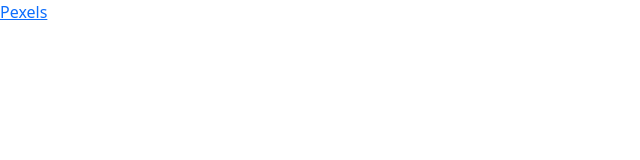
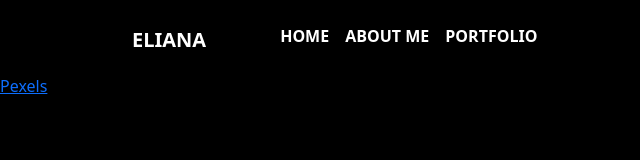
Before and after one commit to Nyayic/Eliana-Fashion-Model-Portfolio, a plain HTML site: page index.html in a window 1280 px wide. Shown: the whole page, without its empty margins (0-640 px from the left). Drawn offline with Linux system fonts and the light colour scheme.

Commit message:
Set up navigation

```diff
--- a/assets/css/styles.css
+++ b/assets/css/styles.css
@@ -0,0 +1,15 @@
+body{
+    margin: 0;
+    background-color: #000;
+}
+.navbar{
+    background-color: #000;
+    border-bottom: 2px solid #000;
+
+}
+.navbar a{
+    color: #fff;
+    text-transform: uppercase;
+    font-weight: 700;
+    padding: 0px 50px;
+}
--- a/index.html
+++ b/index.html
@@ -4,15 +4,45 @@
     <meta charset="UTF-8">
     <meta http-equiv="X-UA-Compatible" content="IE=edge">
     <meta name="viewport" content="width=device-width, initial-scale=1.0">
-    <title>Eliana|Model</title>
+    <title>Eliana | Model</title>
     <link rel="stylesheet" href="./assets/bootstrap/css/bootstrap.min.css">
     <link rel="stylesheet" href="./assets/fontawesome/css/all.min.css">
     <link rel="stylesheet" href="./assets/css/styles.css">
 </head>
 <body>
+    <!-- Navigation starts -->
+    <nav class="navbar navbar-expand-lg">
+        <div class="container">
+          <button class="navbar-toggler" type="button" data-bs-toggle="collapse" data-bs-target="#navbarTogglerDemo03" aria-controls="navbarTogglerDemo03" aria-expanded="false" aria-label="Toggle navigation">
+            <span class="navbar-toggler-icon"></span>
+          </button>
+          <h1>
+            <a class="navbar-brand" href="#">ELIANA</a>
+          </h1>
+          <div class="collapse navbar-collapse" id="navbarTogglerDemo03">
+            <div class="d-flex justify-content-end">
+                <ul class="navbar-nav">
+                    <li class="nav-item">
+                        <a class="nav-link" href="#">Home</a>
+                    </li>
+                    <li class="nav-item">
+                        <a class="nav-link" href="#">About me</a>
+                    </li>
+                    <li class="nav-item">
+                        <a class="nav-link" href="">Portfolio</a>
+                    </li>
+                </ul>
+            </div>
 
+          </div>
+        </div>
+      </nav>
+    <!-- Navigation ends -->
 
+<footer>
     <a href="https://www.pexels.com/@kebs-visuals-742415/">Pexels</a>
+
+</footer>
     <script src="./assets/bootstrap/js/bootstrap.min.js"></script>
     <script src="./assets/fontawesome/js/all.min.js"></script>
 </body>
```
Also changed, not shown: assets/images/portfolio-1.jpg (added), assets/images/portfolio-2.jpg (added), assets/images/portfolio-4.jpg (added), 1 other file.
